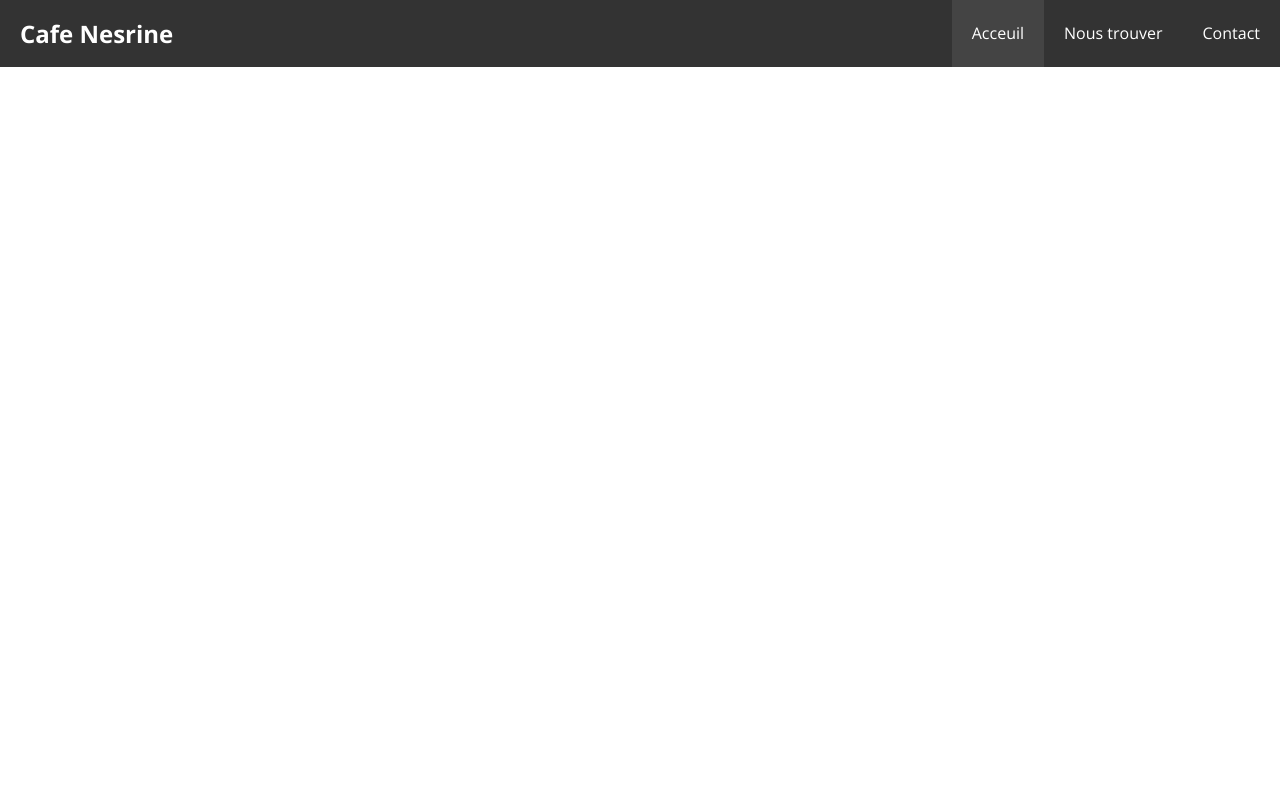
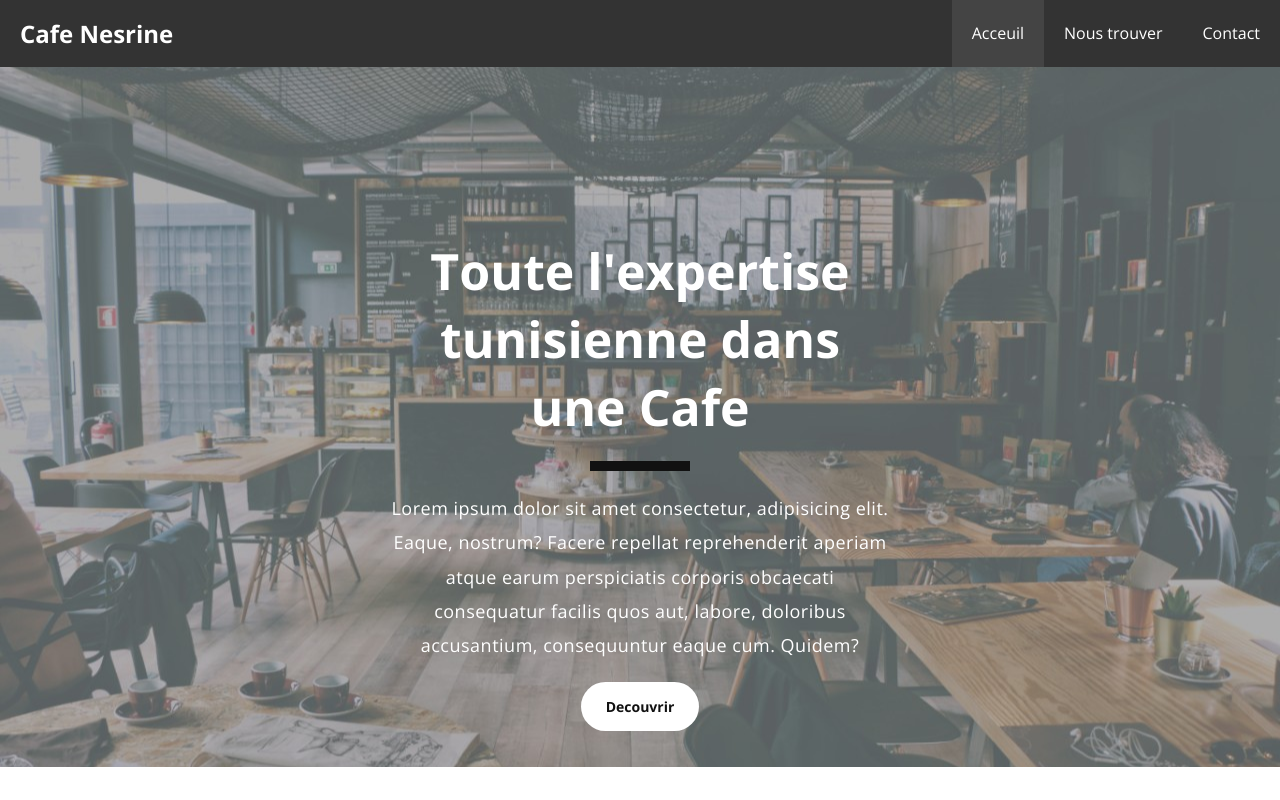
Before and after one commit to nesrine-touil/cafe-nesrine, a plain HTML site: page index.html in a window 1280 px wide. Drawn offline with nearby package versions, Linux system fonts and the light colour scheme.

Commit message:
feat: mise en place de la partie central

```diff
--- a/css/style.css
+++ b/css/style.css
@@ -21,6 +21,22 @@ a{
 }
 .active{
   background: #444;
+}
+.btn{
+  display: inline-block;
+  padding: 15px 25px;
+  border-radius: 30px;
+  background-color:white;
+  color: #111;
+  font-weight: 700;
+  font-size: 14px;
+  margin-top: 10px;
+  margin-bottom: 10px;
+
+}
+.btn:hover{
+  background-color: #222;
+  color: white;
 }
 /* header */
 .header{
@@ -54,3 +70,35 @@ color: white;
   background:#444;
 
 }
+/* vp */
+.vp{
+  height: 700px;
+  background: url(../images/cafe1.jpg) center center/cover;
+
+}
+.vp-content{
+  max-width: 500px;
+  padding-top: 170px;
+  color: white;
+  margin: auto;
+  text-align:center;
+
+}
+.vp-content h1{
+  font-size: 50px;
+
+}
+.separator{
+  height: 10px;
+  width: 100px;
+  margin:20px  auto;
+  background-color: #111;
+}
+.vp-content p{
+  font-size: 18px;
+  letter-spacing: 0.5px;
+  line-height: 1.9em;
+}
+p{
+  margin-bottom: 10px;
+}
--- a/index.html
+++ b/index.html
@@ -2,27 +2,37 @@
 <html lang="fr">
   <head>
     <meta charset="UTF-8" />
-    <link href="https://fonts.googleapis.com/css2?family=Open+Sans:ital,wght@0,300..800;1,300..800&display=swap" rel="stylesheet">
+    <link
+      href="https://fonts.googleapis.com/css2?family=Open+Sans:ital,wght@0,300..800;1,300..800&display=swap"
+      rel="stylesheet"
+    />
 
     <title>cafe nesrine | acceuil</title>
-    <link rel="stylesheet" href="./css/style.css">
-
-
-
+    <link rel="stylesheet" href="./css/style.css" />
   </head>
   <body>
-
     <header class="header">
       <nav>
         <h1><a href="./index.html">Cafe Nesrine</a></h1>
         <ul>
-          <li><a  class=" active"href="./index.html" >Acceuil</a></li>
-          <li><a href="./where.html" >Nous trouver </a></li>
-          <li><a href="./contact.html" >Contact</a></li>
-
+          <li><a class="active" href="./index.html">Acceuil</a></li>
+          <li><a href="./where.html">Nous trouver </a></li>
+          <li><a href="./contact.html">Contact</a></li>
         </ul>
       </nav>
     </header>
-
+    <section class="vp">
+      <div class="vp-content">
+        <h1>Toute l'expertise tunisienne dans une Cafe</h1>
+        <div class="separator"></div>
+        <p>
+          Lorem ipsum dolor sit amet consectetur, adipisicing elit. Eaque,
+          nostrum? Facere repellat reprehenderit aperiam atque earum
+          perspiciatis corporis obcaecati consequatur facilis quos aut, labore,
+          doloribus accusantium, consequuntur eaque cum. Quidem?
+        </p>
+        <a href="./where.html" class="btn">Decouvrir</a>
+      </div>
+    </section>
   </body>
 </html>
```
